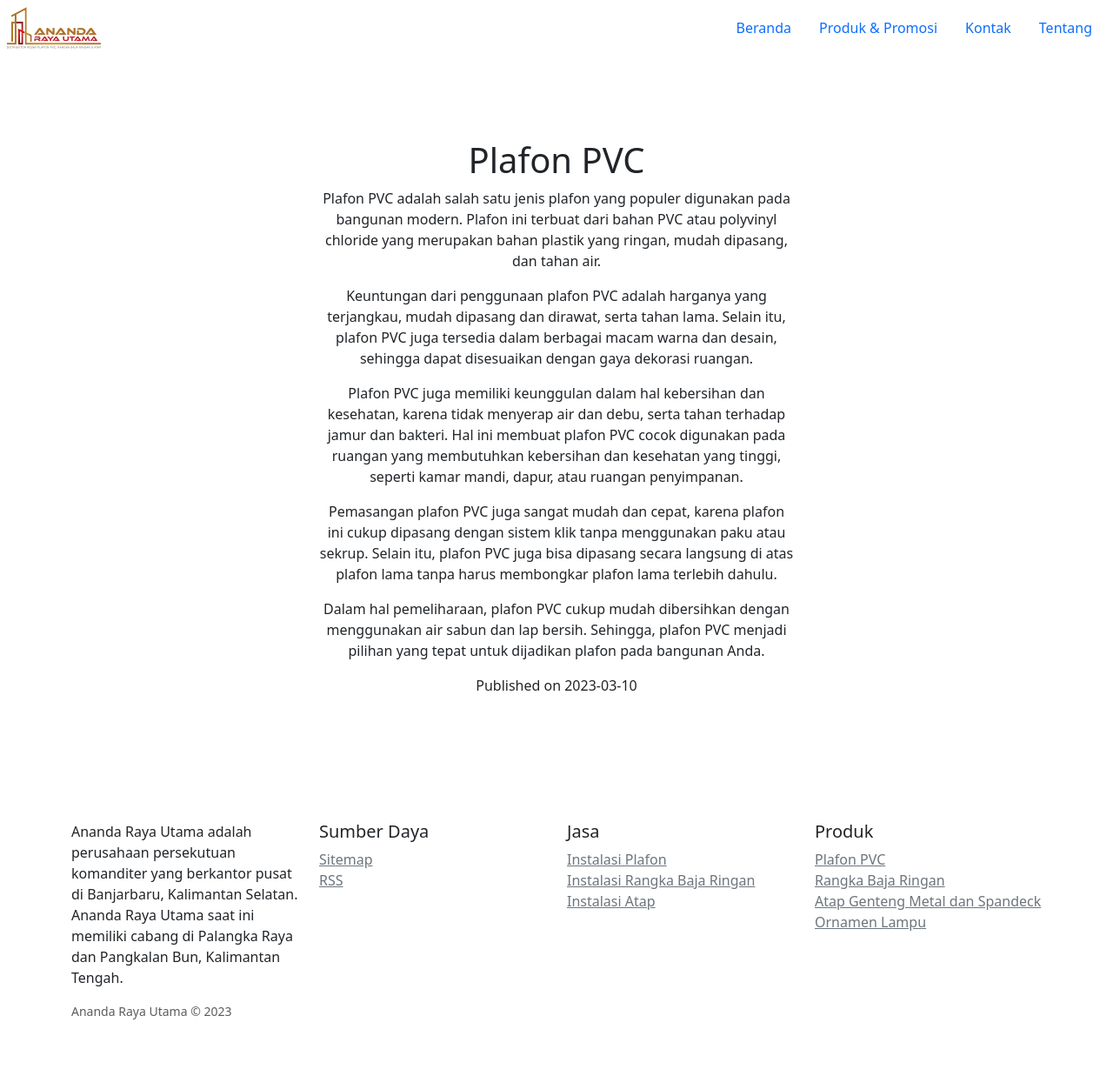
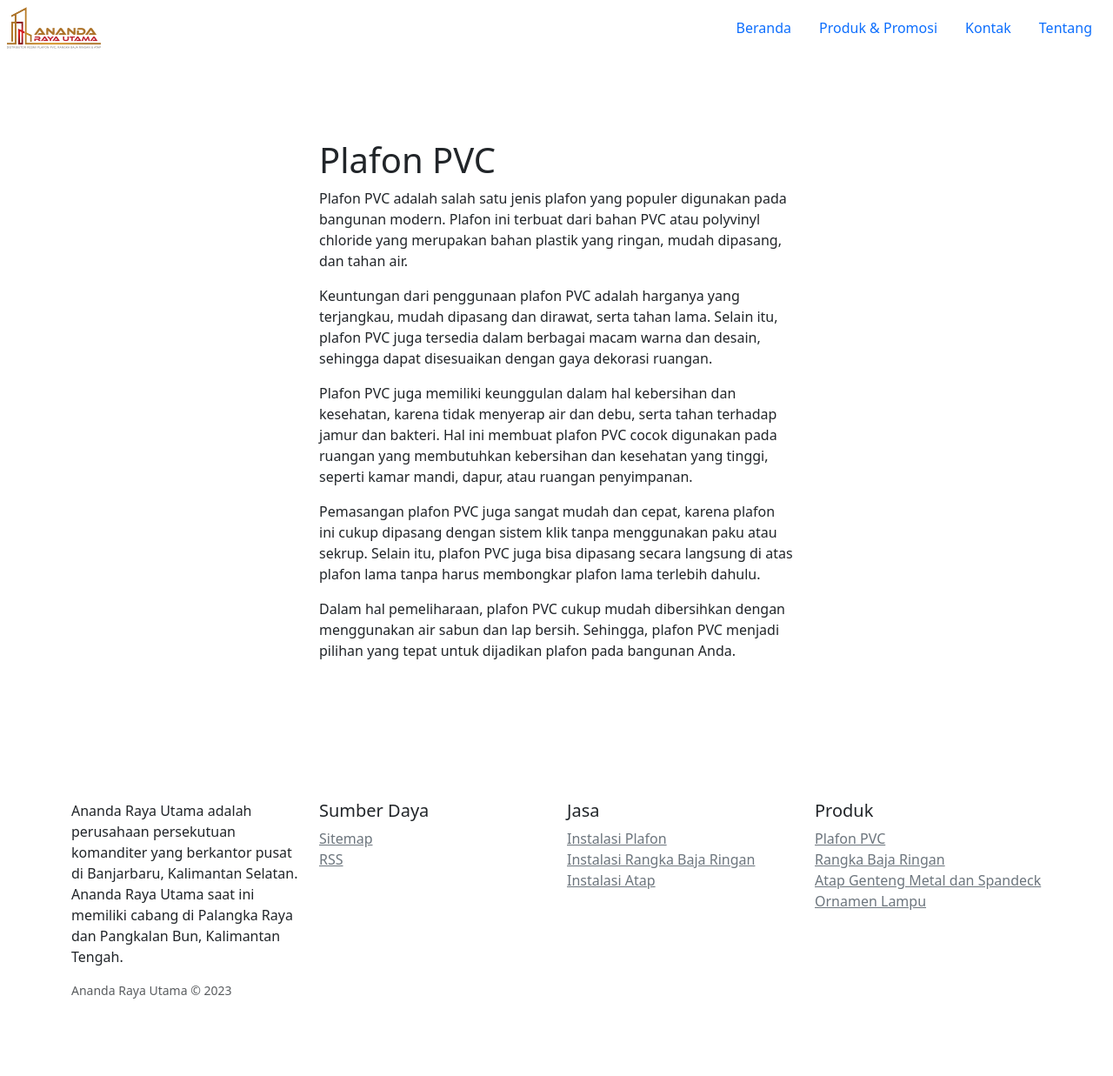
Before and after one commit to ren-id/aru, a Jekyll site: the page built from docs/plafon-pvc.md, in a window 1280 px wide. Shown: the whole page at 87% size. Built offline with Jekyll 4.4.1, drawn with Linux system fonts in a browser that asks for light colours; our own code applies the rules of GitHub Pages for plain Markdown files; after the commit the page ends 1213 px from its top, so only the background shows below that.

Commit message:
Memperbaiki layout post dan default

```diff
--- a/docs/_layouts/default.html
+++ b/docs/_layouts/default.html
@@ -3,11 +3,10 @@
 {% include header.html %}
 
 <main>
-    <section class="py-5 text-center container">
+    <section class="py-5 container">
         <div class="row py-lg-5">
             <div class="col-lg-6 col-md-8 mx-auto">
                 {{ content }}
-                <div class="informasi">Published on {{ page.date }}</div>
             </div>
         </div>
     </section>
--- a/docs/_layouts/post.html
+++ b/docs/_layouts/post.html
@@ -3,7 +3,7 @@
 {% include header.html %}
 
 <main>
-    <section class="py-5 text-center container">
+    <section class="py-5 container">
         <div class="row py-lg-5">
             <div class="col-lg-6 col-md-8 mx-auto">
                 {{ content }}
```
